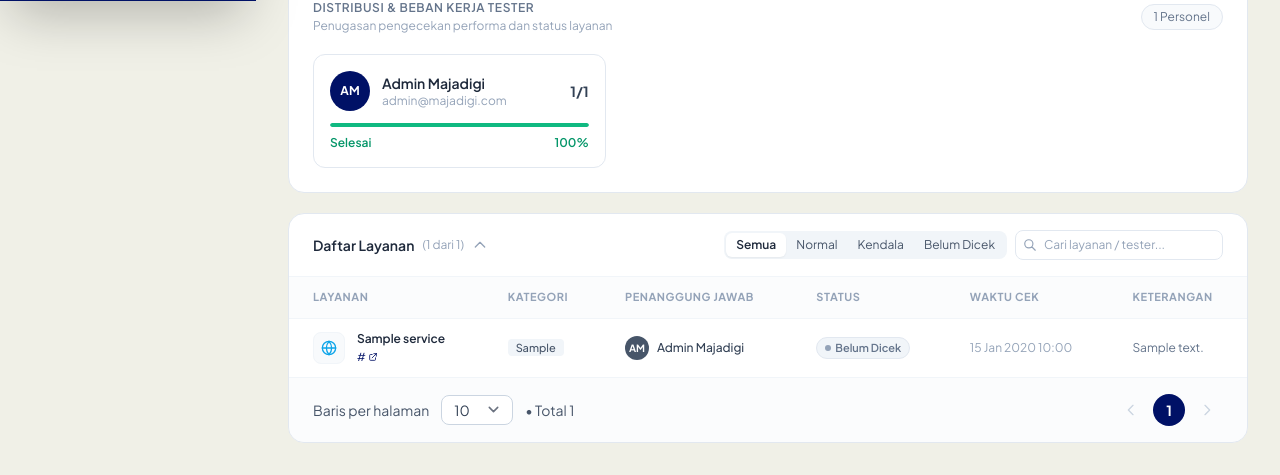
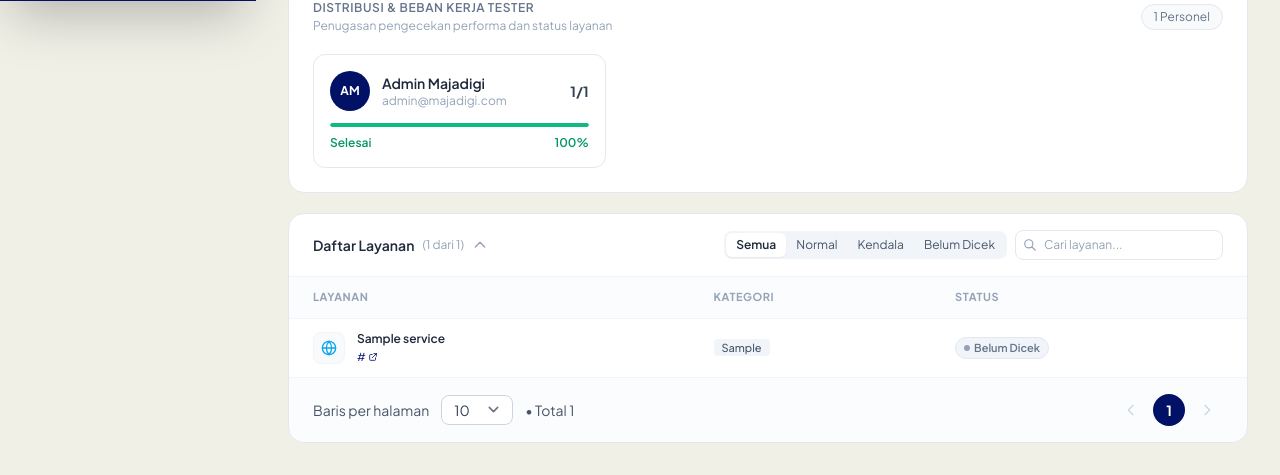
Before and after one commit to EvelinSA05/sistem-informasi-pengecekan-dan-monitoring-layanan-terpadu, a Laravel app: page /admin/periods/1 in a window 1280 px wide. Shown: the part 799-1274 px from the top of the page. Run offline with Laravel 12, Linux system fonts and the light colour scheme; a user stored in the database is signed in; data comes from the database, SQL or seed files in the repository; tables that the repository leaves empty hold one stand-in row (values such as "Sample post"); style sheets or scripts are compiled from the project's sources; some libraries are stand-ins or nearby versions.

Commit message:
fix(period): remove tester, check time, and notes columns from period detail table

```diff
--- a/resources/js/Pages/Admin/Periods/Show.vue
+++ b/resources/js/Pages/Admin/Periods/Show.vue
@@ -491,7 +491,7 @@ function getServiceIcon(k) { return serviceIcons[k] || serviceIcons['globe']; }
  <button type="button" @click="statusFilter = 'pending'" :class="['px-2.5 py-1 rounded-md transition-all cursor-pointer', statusFilter === 'pending' ? 'bg-white text-slate-800 shadow-sm font-semibold' : 'hover:text-slate-800']">Belum Dicek</button>
  </div>
  <div class="relative">
- <input v-model="searchQuery" type="text" placeholder="Cari layanan / tester..." class="pl-7 pr-3 py-1.5 text-xs bg-white border border-slate-200 rounded-lg text-slate-700 placeholder-slate-400 focus:outline-none focus:border-primary w-44 sm:w-52 transition-colors"/>
+ <input v-model="searchQuery" type="text" placeholder="Cari layanan..." class="pl-7 pr-3 py-1.5 text-xs bg-white border border-slate-200 rounded-lg text-slate-700 placeholder-slate-400 focus:outline-none focus:border-primary w-44 sm:w-52 transition-colors"/>
  <svg class="w-3.5 h-3.5 text-slate-400 absolute left-2 top-1/2 -translate-y-1/2 pointer-events-none" fill="none" stroke="currentColor" stroke-width="2" viewBox="0 0 24 24"><path stroke-linecap="round" stroke-linejoin="round" d="M21 21l-6-6m2-5a7 7 0 11-14 0 7 7 0 0114 0z"/></svg>
  </div>
  </div>
@@ -504,10 +504,7 @@ function getServiceIcon(k) { return serviceIcons[k] || serviceIcons['globe']; }
  <tr class="border-b border-slate-100 bg-slate-50/60 text-[11px] font-semibold text-slate-400 uppercase tracking-wider">
  <th class="py-3 px-6">Layanan</th>
  <th class="py-3 px-6">Kategori</th>
- <th class="py-3 px-6">Penanggung Jawab</th>
  <th class="py-3 px-6">Status</th>
- <th class="py-3 px-6">Waktu Cek</th>
- <th class="py-3 px-6">Keterangan</th>
  </tr>
  </thead>
  <tbody class="divide-y divide-slate-100 text-xs">
@@ -526,12 +523,6 @@ function getServiceIcon(k) { return serviceIcons[k] || serviceIcons['globe']; }
  </td>
  <td class="py-3 px-6"><span class="px-2 py-0.5 rounded bg-slate-100 text-slate-600 text-[11px] font-medium">{{ srv.category }}</span></td>
  <td class="py-3 px-6">
- <div class="flex items-center gap-2">
- <div :class="['w-6 h-6 rounded-full flex items-center justify-center text-white text-[10px] font-bold shrink-0', getAvatarColor(srv.tester_initials, srv.tester_name)]">{{ srv.tester_initials }}</div>
- <span class="text-slate-700 font-medium">{{ srv.tester_name }}</span>
- </div>
- </td>
- <td class="py-3 px-6">
  <span v-if="srv.status === 'normal'" class="inline-flex items-center gap-1 px-2 py-0.5 rounded-full text-[11px] font-semibold bg-emerald-50 text-emerald-700 border border-emerald-100">
  <span class="w-1.5 h-1.5 rounded-full bg-emerald-500"></span> Normal
  </span>
@@ -542,11 +533,10 @@ function getServiceIcon(k) { return serviceIcons[k] || serviceIcons['globe']; }
  <span class="w-1.5 h-1.5 rounded-full bg-slate-400"></span> Belum Dicek
  </span>
  </td>
- <td class="py-3 px-6 text-slate-400">{{ srv.checked_at || '-' }}</td>
- <td class="py-3 px-6 text-slate-500 max-w-[200px] truncate">{{ srv.description || '-' }}</td>
+
  </tr>
  <tr v-if="filteredServices.length === 0">
- <td colspan="6" class="py-8 text-center text-slate-400 text-xs">Tidak ada layanan yang sesuai dengan filter.</td>
+ <td colspan="3" class="py-8 text-center text-slate-400 text-xs">Tidak ada layanan yang sesuai dengan filter.</td>
  </tr>
  </tbody>
  </table>
```
